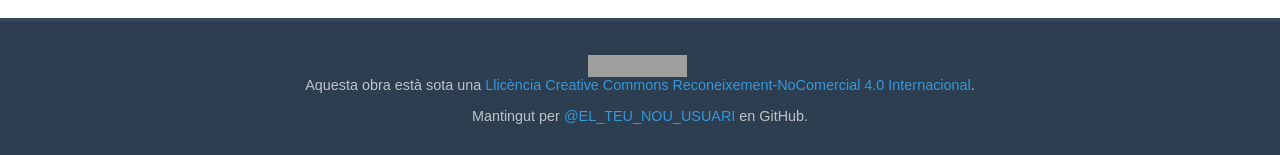
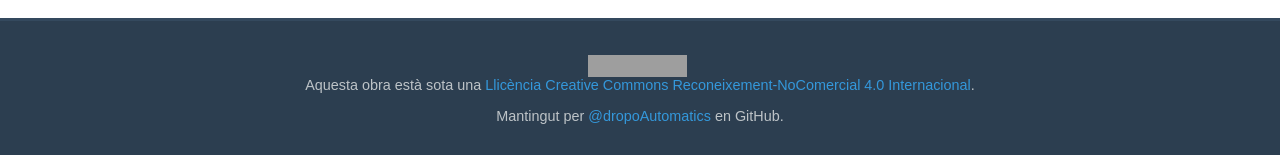
Before and after one commit to dropoAutomatics/integracio-ari, a Jekyll site: the page built from index.md, in a window 1280 px wide. Shown: the part 742-897 px from the top of the page. Built offline with Jekyll 4.4.1, drawn with Linux system fonts in a browser that asks for light colours; our own code applies the rules of GitHub Pages for plain Markdown files; grey boxes are pictures that could not be loaded.

Commit message:
Update default.html

```diff
--- a/_layouts/default.html
+++ b/_layouts/default.html
@@ -101,7 +101,7 @@
       <br>
       Aquesta obra està sota una <a rel="license" href="https://creativecommons.org/licenses/by-nc/4.0/deed.ca" target="_blank">Llicència Creative Commons Reconeixement-NoComercial 4.0 Internacional</a>.
     </p>
-    <p>Mantingut per <a href="https://github.com/EL_TEU_NOU_USUARI" target="_blank">@EL_TEU_NOU_USUARI</a> en GitHub.</p>
+    <p>Mantingut per <a href="{{ site.github.owner_url }}" target="_blank">@{{ site.github.owner_name }}</a> en GitHub.</p>
   </footer>
 
 </body>
```
